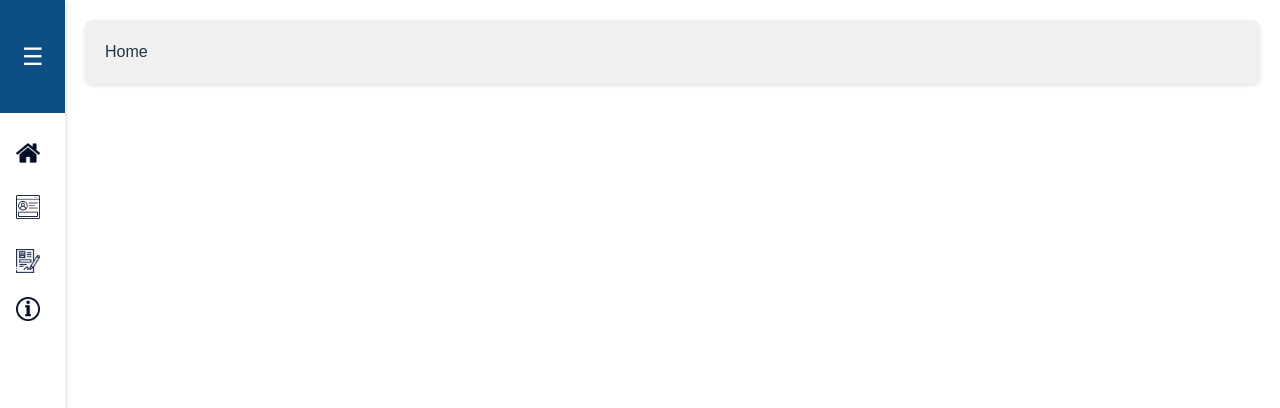
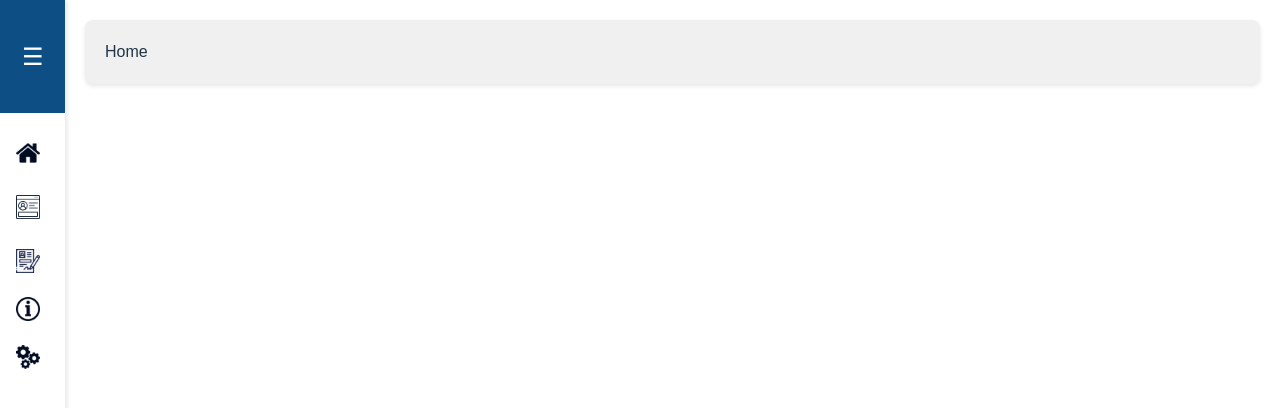
Before and after one commit to dev-code-jsx/React-EBC, a React (Vite) app: page /dashboardAdmin in a window 1280 px wide. Shown: the top 408 px of the page. Built offline with nearby package versions, Linux system fonts and the light colour scheme.

Commit message:
dashboardAdmin funcional

```diff
--- a/src/pages/dashboard/DashboardPage.jsx
+++ b/src/pages/dashboard/DashboardPage.jsx
@@ -18,7 +18,6 @@ import { ServiciosPage } from "../service/ServicePage";
 import { History } from "../history/History";
 import { Currency } from "../currency/Currency";
 import { Help } from "../help/Help";
-import { ServiciosAdminPage } from "../service/ServiceAdminPage";
 
 const navItems = [
   { id: "home", label: "Home", icon: homeIcon },
@@ -26,7 +25,6 @@ const navItems = [
   { id: "transfer", label: "Transfer", icon: transerIcon },
   { id: "queries", label: "Queries", icon: queriesIcon },
   { id: "services", label: "Services", icon: servicesIcon },
-  { id: "serviceAdmin", label: "Services"},
   { id: "history", label: "History", icon: historyIcon },
   { id: "currency", label: "Currency", icon: currencyIcon },
   { id: "help", label: "Help", icon: helpIcon },
@@ -38,7 +36,6 @@ const componentMap = {
   transfer: <Transfer />,
   queries: <Queries />,
   services: <ServiciosPage />,
-  serviceAdmin: <ServiciosAdminPage />,
   history: <History />,
   currency: <Currency />,
   help: <Help />,
--- a/src/pages/dashboardAdmin/DashboardAdmin.jsx
+++ b/src/pages/dashboardAdmin/DashboardAdmin.jsx
@@ -7,23 +7,27 @@ import accountIcon from "../../assets/img/myAccountIcon.png";
 import transerIcon from "../../assets/img/ranferIcon.png";
 import registerIcon from "../../assets/img/register.jpg";
 import helpIcon from '../../assets/img/helpIcon.png';
+import serviceIcon from '../../assets/img/servicesIcon.png'
 
 import { MyAccount } from "../myAccount/MyAccount";
 import { Help } from "../help/Help";
 import { Register } from "../../components/register/Register";
+import { ServiciosAdminPage } from "../service/ServiceAdminPage";
 
 const navItems = [
   { id: "home", label: "Home", icon: homeIcon },
   { id: "my-account", label: "My Account", icon: accountIcon },
   { id: "register", label: "Register", icon: registerIcon },
-  { id: "help", label: "Help", icon: helpIcon }
+  { id: "help", label: "Help", icon: helpIcon },
+  { id: "services", label: "Services", icon: serviceIcon}
 ];
 
 const componentMap = {
   "home": <div>Home</div>,
   "my-account": <MyAccount />,
   "register": <Register />,
-  "help": <Help />
+  "help": <Help />,
+  "services": <ServiciosAdminPage />
 };
 
 export const DashboardAdmin = () => {
```
